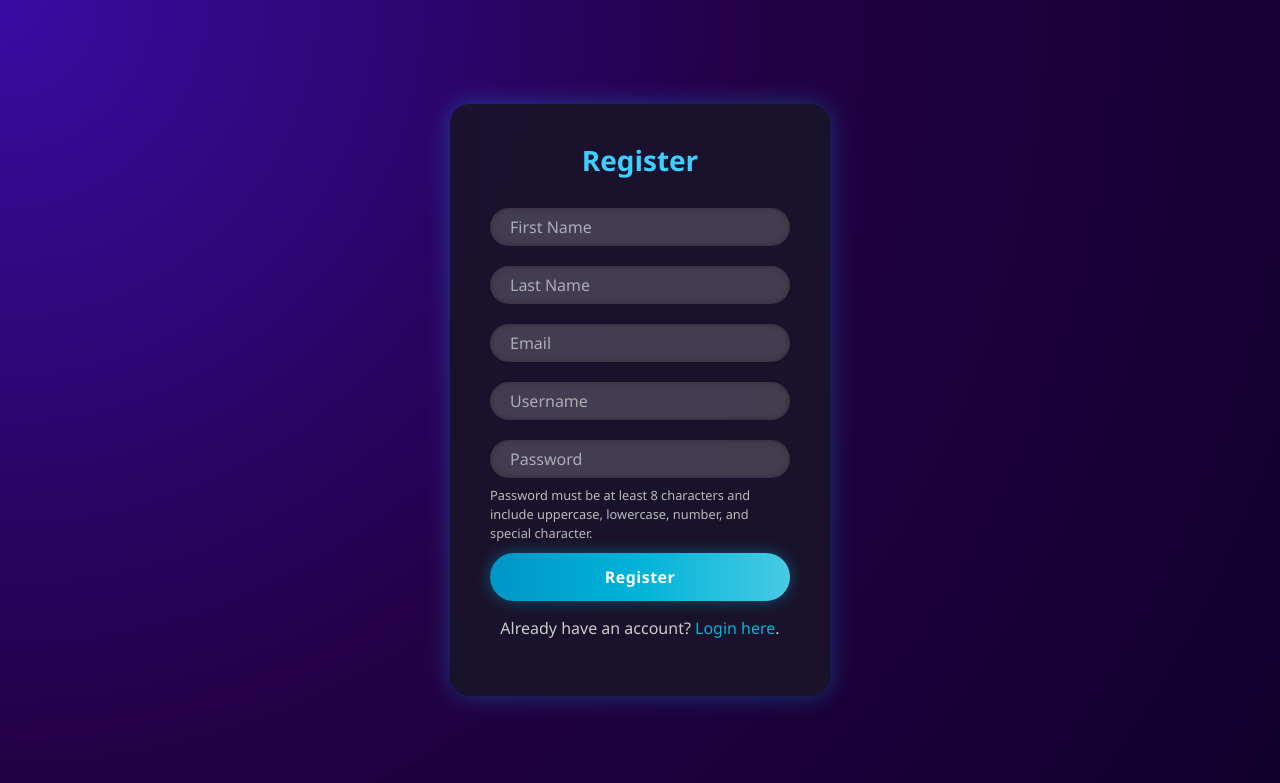
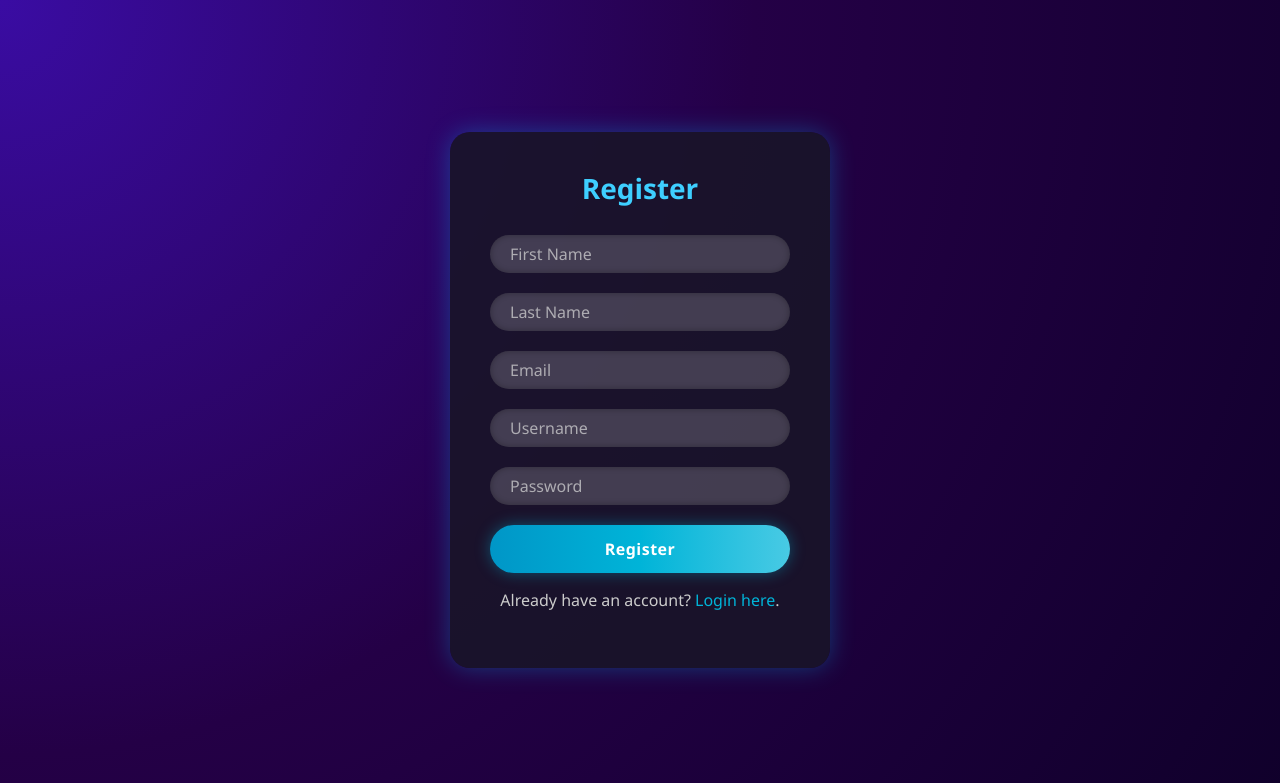
Before and after one commit to jayshah13/AWS_MUSIC_SYSTEM, a Flask app: template templates/register.html in a window 1280 px wide. Shown: the top 783 px of the page. Run offline with Flask 3, Linux system fonts and the light colour scheme; the template is opened without the code that fills it, so the values that code supplies are empty; parts of the project's set-up code (start-up, migrations or seed data) failed here and were passed over; some libraries are stand-ins or nearby versions.

Commit message:
update register.html

```diff
--- a/templates/register.html
+++ b/templates/register.html
@@ -2,8 +2,7 @@
 <html>
 <head>
     <title>Register</title>
-    <link rel="stylesheet"
-          href="https://maxcdn.bootstrapcdn.com/bootstrap/4.5.2/css/bootstrap.min.css">
+    <link rel="stylesheet" href="https://maxcdn.bootstrapcdn.com/bootstrap/4.5.2/css/bootstrap.min.css">
     <style>
         body {
             background: radial-gradient(circle at top left, #3a0ca3, #240046, #10002b);
@@ -86,20 +85,11 @@
         a:hover {
             text-decoration: underline;
         }
-
-        .password-hint {
-            font-size: 0.8rem;
-            color: #bbb;
-            margin-top: -12px;
-            margin-bottom: 10px;
-            text-align: left;
-        }
     </style>
 </head>
 <body>
     <div class="register-container">
         <h2>Register</h2>
-
         {% with messages = get_flashed_messages(with_categories=true) %}
             {% if messages %}
                 {% for category, message in messages %}
@@ -107,26 +97,14 @@
                 {% endfor %}
             {% endif %}
         {% endwith %}
-
-        <!-- note the trailing slash to match the blueprint url_prefix -->
-        <form action="/register/" method="post">
-            <input type="text" class="form-control" id="first_name" name="first_name"
-                   placeholder="First Name" required>
-            <input type="text" class="form-control" id="last_name" name="last_name"
-                   placeholder="Last Name" required>
-            <input type="email" class="form-control" id="email" name="email"
-                   placeholder="Email" required>
-            <input type="text" class="form-control" id="username" name="username"
-                   placeholder="Username" required>
-            <input type="password" class="form-control" id="password" name="password"
-                   placeholder="Password" required>
-            <div class="password-hint">
-                Password must be at least 8 characters and include uppercase, lowercase,
-                number, and special character.
-            </div>
+        <form action="/register" method="post">
+            <input type="text" class="form-control" id="first_name" name="first_name" placeholder="First Name" required>
+            <input type="text" class="form-control" id="last_name" name="last_name" placeholder="Last Name" required>
+            <input type="email" class="form-control" id="email" name="email" placeholder="Email" required>
+            <input type="text" class="form-control" id="username" name="username" placeholder="Username" required>
+            <input type="password" class="form-control" id="password" name="password" placeholder="Password" required>
             <button type="submit" class="btn btn-primary">Register</button>
         </form>
-
         <p>Already have an account? <a href="/login">Login here</a>.</p>
     </div>
 </body>
```
